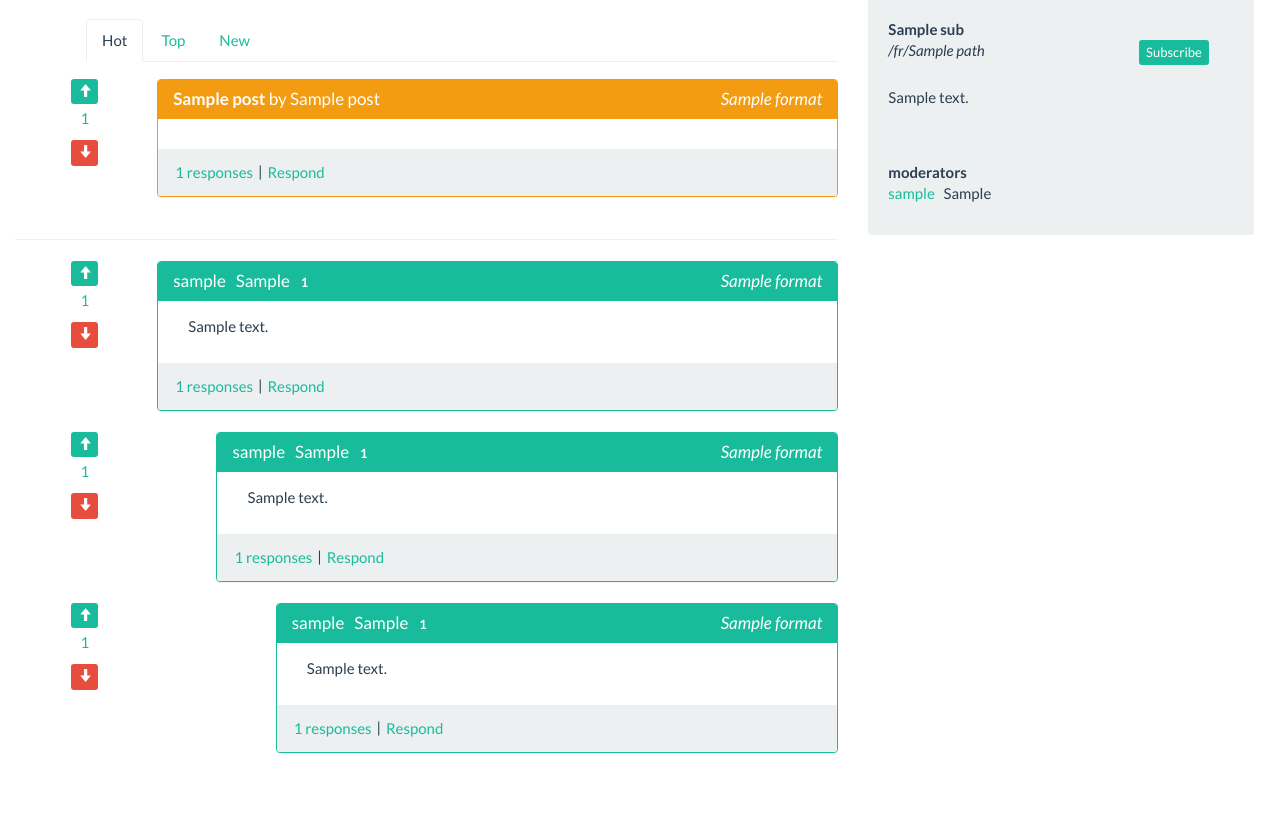
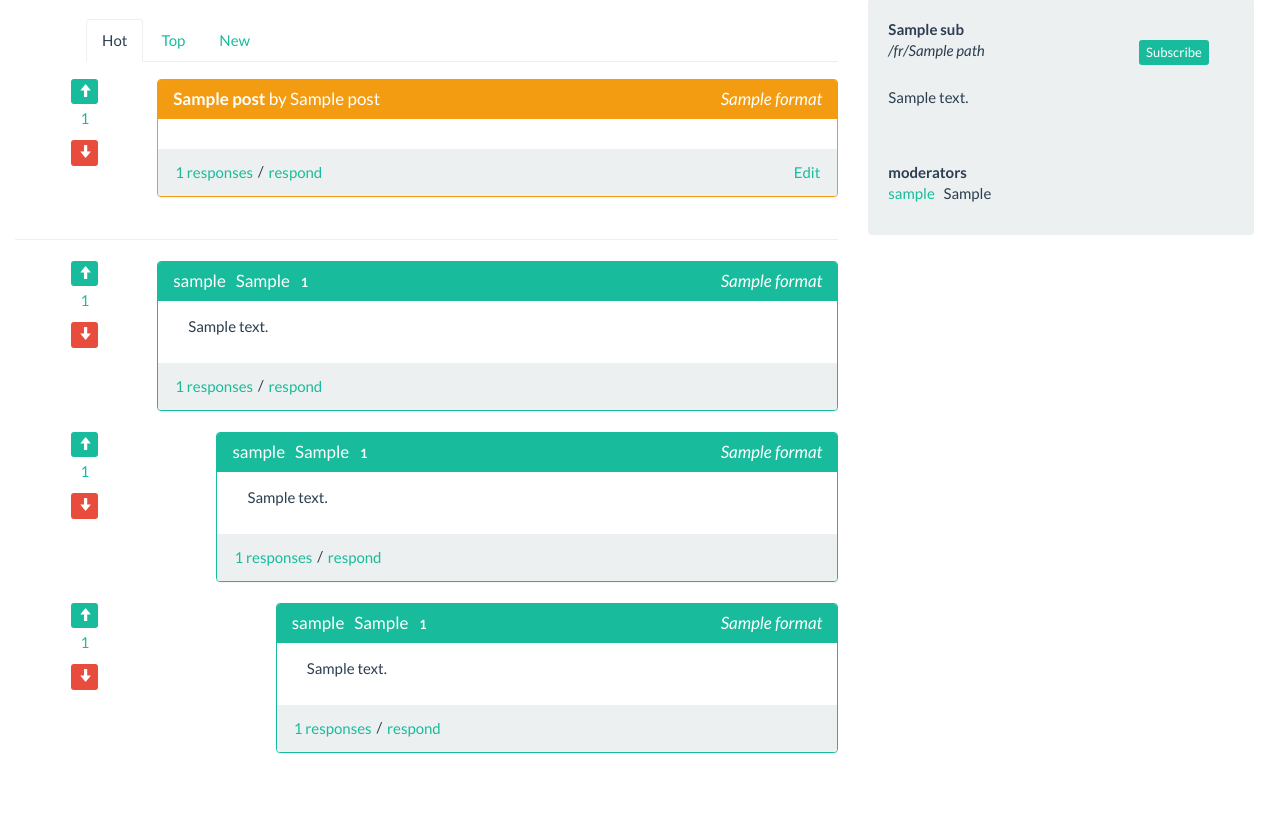
Before and after one commit to CobeMakarov/freddit, a Flask app: template templates/subfreddit_post.html in a window 1280 px wide. Shown: the part 143-969 px from the top of the page. Run offline with Flask 2, Linux system fonts and the light colour scheme; the template is opened without the code that fills it: most values are stand-ins (such as "Sample title", 1, 10 or a date in 2020); some libraries are stand-ins or nearby versions.

Commit message:
quickfix for edit post logic posts now show the appropriate operations in the bottom panel

```diff
--- a/server.py
+++ b/server.py
@@ -119,12 +119,10 @@ def authenticate():
             session['authenticated'] = True
             return '1'
 
-
 @app.route('/logout')
 def logout():
     session.clear()
     return redirect(url_for('frontpage'))
-
 
 @app.route('/fr')
 def empty_sub():
@@ -206,7 +204,6 @@ def render_sub_settings(id=None):
         return render_template('subfreddit_settings.html', client=client, subfreddits=client.subfreddits,
                                sub=sub, page_title='Subfreddit Settings for ' + sub.title,
                                is_owner=sub.is_owner(client.id), misc=misc)
-
 
 @app.route('/fr/subscribe/<id>')
 def subscribe(id=None):
@@ -514,7 +511,7 @@ def edit():
         p = post_obj(id, db)
 
         if p.user_id == client.id or client.is_mod(p.subfreddit) or client.admin:
-            if p.media_url is not None:
+            if p.media_url is not None and len(p.media_url) >= 1:
                 return '0'
 
             if text == p.post_text:
--- a/templates/subfreddit_post.html
+++ b/templates/subfreddit_post.html
@@ -70,8 +70,8 @@
                             </div>
                         </div>
                         <div class="panel-footer">
-                            <button class="btn btn-link" style="padding: 0;">{{ misc.get_objs_key("parent", comment.id, comment_list)|length }} responses</button> |
-                            <button class="btn btn-link show_response_form" id="{{ comment.id }}" style="padding: 0;">Respond</button>
+                            <button class="btn btn-link" style="padding: 0;">{{ misc.get_objs_key("parent", comment.id, comment_list)|length }} responses</button> /
+                            <button class="btn btn-link show_response_form" id="{{ comment.id }}" style="padding: 0;">respond</button>
 
                             <div class="form-group response_form" id="{{ comment.id }}" style="display:none;">
                                 <textarea class="form-control response_text" rows="3" id="{{ comment.id }}"></textarea>
@@ -83,7 +83,7 @@
 
                             {% if is_mod %}
                             <div class="pull-right">
-                                <button class="btn btn-link edit_comment" id="{{ comment.id }}" style="padding: 0;">Edit</button> |
+                                <button class="btn btn-link edit_comment" id="{{ comment.id }}" style="padding: 0;">Edit</button>
                                 <button class="btn btn-link delete_comment" id="{{ comment.id }}" style="padding: 0;">Delete</button>
                             </div>
                             <div class="clearfix"></div>
@@ -185,8 +185,8 @@
                     {% endif %}
                 </div>
                 <div class="panel-footer">
-                    <button type="button" class="btn btn-link" style="padding: 0;">{{ post.comments|length }} responses</button> |
-                    <button type="button" class="btn btn-link show_post_response_form" id="{{ post.id }}" style="padding: 0;">Respond</button>
+                    <button type="button" class="btn btn-link" style="padding: 0;">{{ post.comments|length }} responses</button> /
+                    <button type="button" class="btn btn-link show_post_response_form" id="{{ post.id }}" style="padding: 0;">respond</button>
 
                     <div class="form-group post_response_form" id="{{ post.id }}" style="display:none;">
                         <textarea class="form-control post_response_text" rows="3" id="{{ post.id }}"></textarea>
@@ -204,11 +204,22 @@
                         <div class="clearfix"></div>
                     </div>
 
-                    {% if is_mod %}
+                    {% if (is_mod or client.admin) and not post.user_id == client.id %}
                         <div class="pull-right">
                             <button class="btn btn-link edit_post" id="{{ post.id }}" style="padding: 0;">Edit</button>
                             <button class="btn btn-link sticky_post" id="{{ post.id }}" style="padding: 0;">Sticky</button>
                             <button class="btn btn-link delete_post" id="{{ post.id }}" style="padding: 0;">Delete</button>
+                        </div>
+                        <div class="clearfix"></div>
+                    {% endif %}
+
+                    {% if post.user_id == client.id %}
+                        <div class="pull-right">
+                            <button class="btn btn-link edit_post" id="{{ post.id }}" style="padding: 0;">Edit</button>
+                            {% if is_mod or client.admin %}
+                            <button class="btn btn-link sticky_post" id="{{ post.id }}" style="padding: 0;">Sticky</button>
+                            <button class="btn btn-link delete_post" id="{{ post.id }}" style="padding: 0;">Delete</button>
+                            {% endif %}
                         </div>
                         <div class="clearfix"></div>
                     {% endif %}
```
